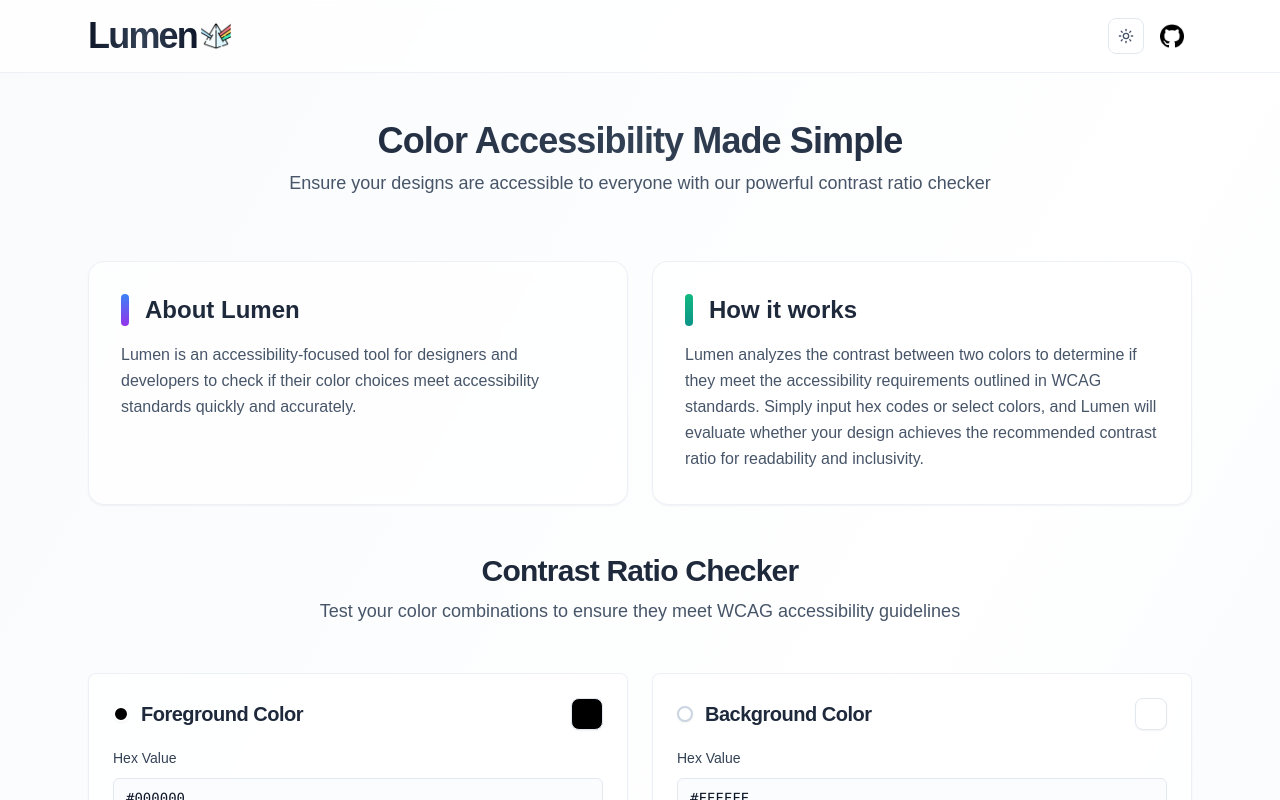
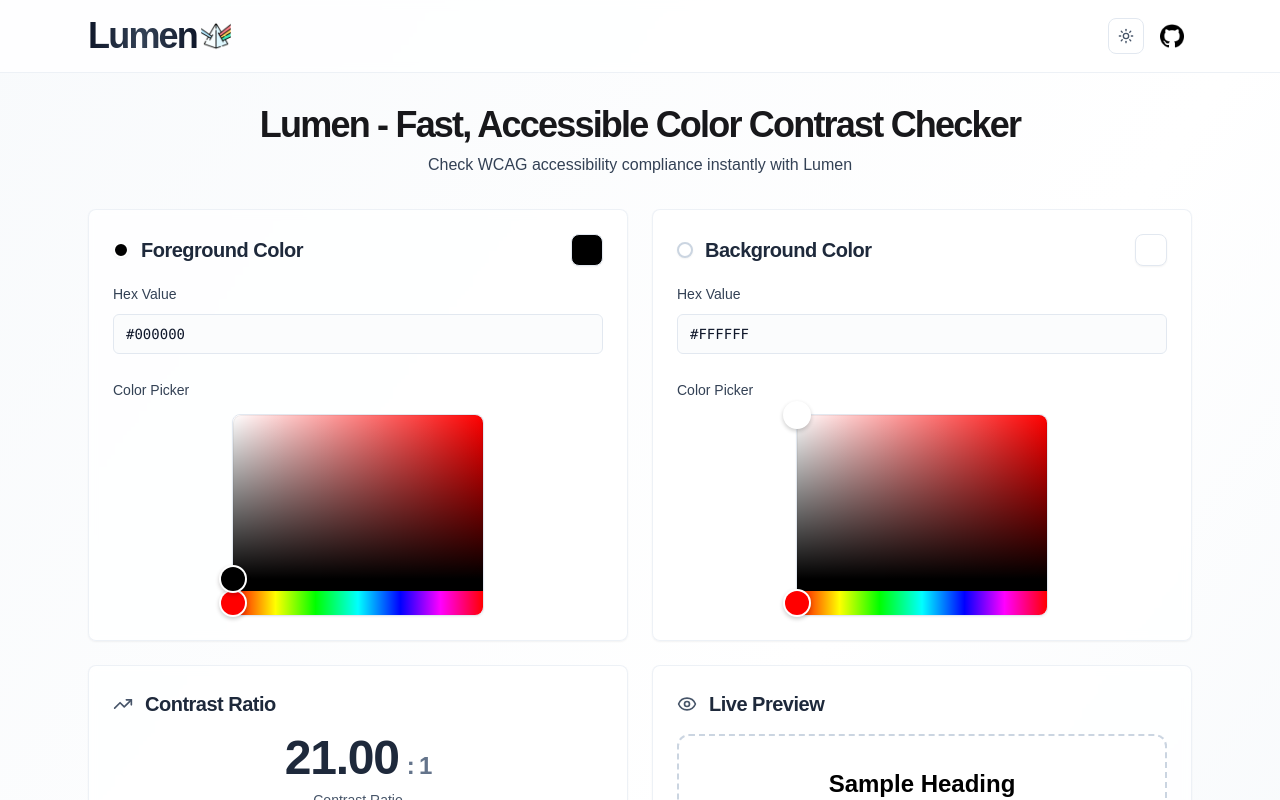
Before and after one commit to ahmadrafidev/lumen, a Next.js app: page / in a window 1280 px wide. Shown: the top 800 px of the page. Built offline with nearby package versions, Linux system fonts and the light colour scheme.

Commit message:
simplify home page design

```diff
--- a/app/page.tsx
+++ b/app/page.tsx
@@ -13,42 +13,14 @@ export default function Home() {
       </div>
 
       {/* Hero Section */}
-      <section className="container max-w-6xl mx-auto px-6 py-12">
-        <div className="text-center mb-16">
-          <h1 className="text-2xl md:text-4xl tracking-tight font-semibold bg-gradient-to-r from-slate-900 via-slate-700 to-slate-900 dark:from-slate-100 dark:via-slate-300 dark:to-slate-100 bg-clip-text text-transparent mb-2">
-            Color Accessibility Made Simple
+      <section className="container max-w-6xl mx-auto px-6 py-8">
+        <div className="text-center mb-8">
+          <h1 className="text-2xl md:text-4xl tracking-tighter font-semibold text-zinc-900 dark:text-zinc-100 mb-2">
+            Lumen - Fast, Accessible Color Contrast Checker
           </h1>
-          <p className="text-base md:text-lg text-slate-600 dark:text-slate-400 max-w-3xl mx-auto leading-normal">
-            Ensure your designs are accessible to everyone with our powerful contrast ratio checker
+          <p className="text-sm md:text-base text-slate-700 dark:text-slate-300 max-w-2xl mx-auto">
+            Check WCAG accessibility compliance instantly with Lumen
           </p>
-        </div>
-
-        {/* About Section */}
-        <div className="grid md:grid-cols-2 gap-6 mb-12">
-          <div className="bg-white/70 dark:bg-slate-900/70 backdrop-blur-sm rounded-2xl p-8 border border-slate-200/60 dark:border-slate-800/60 shadow-sm hover:shadow-md dark:hover:shadow-slate-900/50 transition-all duration-300">
-            <div className="flex items-center mb-4">
-              <div className="w-2 h-8 bg-gradient-to-b from-blue-500 to-purple-600 rounded-full mr-4"></div>
-              <h2 className="text-xl md:text-2xl font-semibold text-slate-800 dark:text-slate-200">
-                About Lumen
-              </h2>
-            </div>
-            <p className="text-slate-600 dark:text-slate-400 leading-relaxed">
-              Lumen is an accessibility-focused tool for designers and developers to check if their color choices meet accessibility standards quickly and accurately.
-            </p>
-          </div>
-
-          <div className="bg-white/70 dark:bg-slate-900/70 backdrop-blur-sm rounded-2xl p-8 border border-slate-200/60 dark:border-slate-800/60 shadow-sm hover:shadow-md dark:hover:shadow-slate-900/50 transition-all duration-300">
-            <div className="flex items-center mb-4">
-              <div className="w-2 h-8 bg-gradient-to-b from-emerald-500 to-teal-600 rounded-full mr-4"></div>
-              <h2 className="text-xl md:text-2xl font-semibold text-slate-800 dark:text-slate-200">
-                How it works
-              </h2>
-            </div>
-            <p className="text-slate-600 dark:text-slate-400 leading-relaxed">
-              Lumen analyzes the contrast between two colors to determine if they meet the accessibility requirements outlined in WCAG standards.
-              Simply input hex codes or select colors, and Lumen will evaluate whether your design achieves the recommended contrast ratio for readability and inclusivity.
-            </p>
-          </div>
         </div>
 
         {/* Main Tool Section */}
@@ -56,7 +28,7 @@ export default function Home() {
       </section>
 
       {/* Footer Section */}
-      <div className="border-t border-slate-200/60 dark:border-slate-800/60 bg-white/60 dark:bg-slate-950/60 backdrop-blur-sm">
+      <div className="border-t border-slate-200/60 dark:border-slate-800/60 bg-white/60 dark:bg-slate-950/60 backdrop-blur-sm mt-12">
         <div className="container max-w-6xl mx-auto px-6 py-8">
           <Footer />
         </div>
--- a/components/Home/HomePage.tsx
+++ b/components/Home/HomePage.tsx
@@ -26,15 +26,6 @@ export default function HomePage() {
 
   return (
     <div className="w-full">
-      {/* Tool Header */}
-      <div className="text-center mb-12">
-        <h2 className="text-xl md:text-3xl tracking-tight font-semibold text-slate-800 dark:text-slate-200 mb-2">
-          Contrast Ratio Checker
-        </h2>
-        <p className="text-base md:text-lg text-slate-600 dark:text-slate-400 max-w-2xl mx-auto">
-          Test your color combinations to ensure they meet WCAG accessibility guidelines
-        </p>
-      </div>
 
       {/* Main Tool Grid */}
       <div className="grid md:grid-cols-2 gap-4 md:gap-6 mb-8">
```
